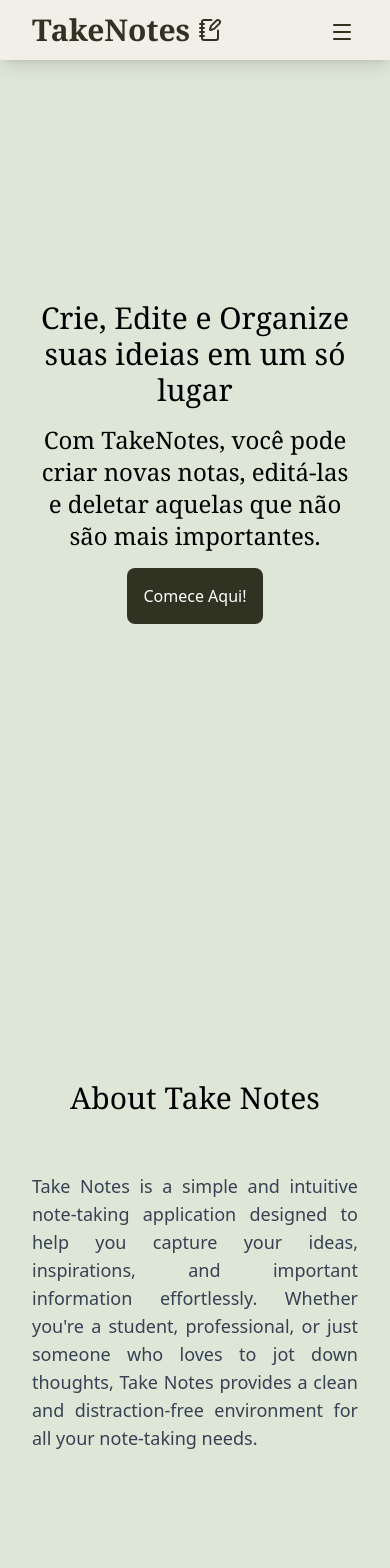
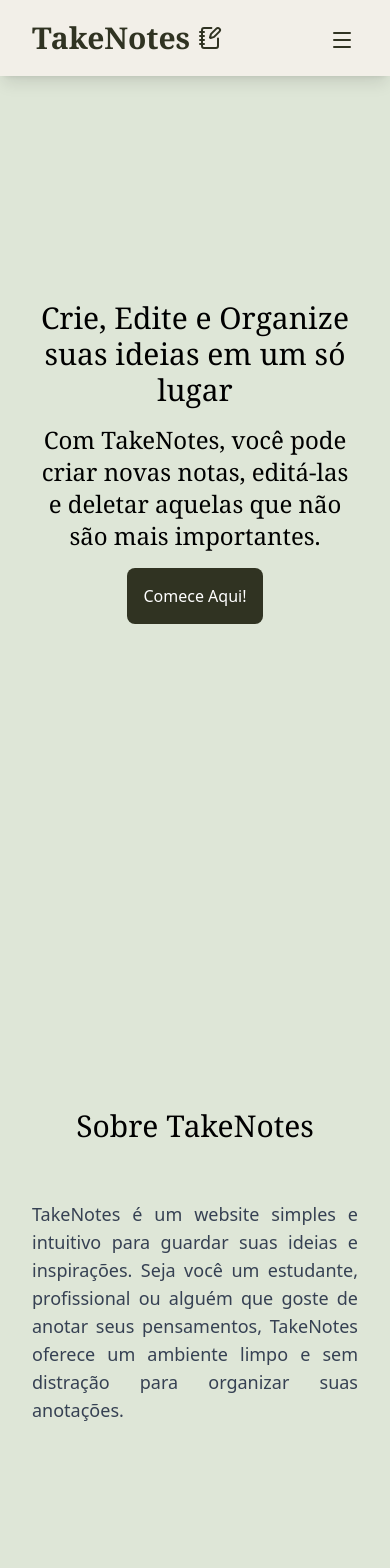
Before and after one commit to martinaNasc04/take-notes, a Next.js app: page / in a window 390 px wide. Shown: the top 1568 px of the page. Built offline with nearby package versions, Linux system fonts and the light colour scheme.

Commit message:
style: modify texts from about page, sign-in page, navbar and mobile menu; change behavior of the stroll to smooth in global.css

```diff
--- a/app/globals.css
+++ b/app/globals.css
@@ -27,3 +27,7 @@
     --teal-muted: #537C6E;
     --soft-indigo: #6C6F93;
 }
+
+html{
+    scroll-behavior: smooth;
+}
--- a/app/sign-in/page.tsx
+++ b/app/sign-in/page.tsx
@@ -12,10 +12,10 @@ const SignInPage = () => {
 
 
                         <SignUpButton mode="modal"  >
-                            <button className='cursor-pointer p-4 rounded-lg bg-(--moss-900) hover:bg-(--moss-800) transition-colors text-white'>Sign Up</button>
+                            <button className='cursor-pointer p-4 rounded-lg bg-(--moss-900) hover:bg-(--moss-800) transition-colors text-white'>Cadastrar</button>
                         </SignUpButton>
                         <SignInButton mode="modal" >
-                            <button className='cursor-pointer p-4 rounded-lg bg-(--moss-900) hover:bg-(--moss-800) transition-colors text-white'>Sign In</button>
+                            <button className='cursor-pointer p-4 rounded-lg bg-(--moss-900) hover:bg-(--moss-800) transition-colors text-white'>Entrar</button>
                         </SignInButton>
 
                     </div>
--- a/components/MobileMenu.tsx
+++ b/components/MobileMenu.tsx
@@ -6,7 +6,7 @@ const MobileMenu = ({ menuOpen, setMenuOpen }: { menuOpen: boolean, setMenuOpen:
             transition-all duration-300 ease-in-out
             ${menuOpen ? "h-screen opacity-100 pointer-events-auto" : "h-0 opacity-0 pointer-events-none"}
             `}>
-            <button className="absolute top-6 top-r-6 text-3xl focus:outline-none cursor-pointer"
+            <button className="absolute text-3xl cursor-pointer top-6 top-r-6 focus:outline-none"
                 aria-label="Close menu"
                 onClick={() => setMenuOpen(false)}>
                 &times;
@@ -17,17 +17,17 @@ const MobileMenu = ({ menuOpen, setMenuOpen }: { menuOpen: boolean, setMenuOpen:
                     ${menuOpen ?
                     "opacity-100 translate-y-0"
                     : "opacity-0 translate-y-5"
-                }`}>About</a>
+                }`}>Sobre</a>
             <a href="#features" onClick={() => setMenuOpen(false)} className={`text-2xl font-semibold text-white my-4 transform transition-transform duration-300
                     ${menuOpen ?
                     "opacity-100 translate-y-0"
                     : "opacity-0 translate-y-5"
-                }`}>Features</a>
+                }`}>Funcionalidades</a>
             <a href="#contact" onClick={() => setMenuOpen(false)} className={`text-2xl font-semibold text-white my-4 transform transition-transform duration-300
                     ${menuOpen ?
                     "opacity-100 translate-y-0"
                     : "opacity-0 translate-y-5"
-                }`}>Contact</a>
+                }`}>Contato</a>
 
         </div>
     )
--- a/components/Navbar.tsx
+++ b/components/Navbar.tsx
@@ -10,10 +10,10 @@ const Navbar = ({ menuOpen, setMenuOpen }: { menuOpen: boolean, setMenuOpen: Rea
 
     return (
 
-        <nav className='flex items-center  justify-between font-bold text-(--moss-900) bg-(--parchment-100) py-3 md:py-2 px-8
+        <nav className='flex items-center justify-between font-bold text-(--moss-900) bg-(--parchment-100) py-3 md:py-2 px-8
         fixed top-0 z-40 w-full
         backdrop-blur-lg  border-white/10 shadow-lg'>
-            <div className='flex items-center gap-2'>
+            <div className='flex items-center gap-2 py-2'>
                 <a href="#hero" className="font-serif text-3xl ">TakeNotes</a>
                 <NotebookPen />
             </div>
--- a/components/sections/About.tsx
+++ b/components/sections/About.tsx
@@ -2,14 +2,13 @@ import React from 'react'
 
 const AboutSection = () => {
     return (
-        <section id='about' className="min-h-screen flex items-center justify-center relative mx-8">
-            <div className="flex gap-10 items-center  justify-center flex-col md:mt-20">
-                <h2 className='text-3xl md:text-6xl font-serif'>About Take Notes</h2>
-                <p className='max-w-xl text-lg mt-4 text-justify text-gray-700'>
-                    Take Notes is a simple and intuitive note-taking application designed to help you capture your ideas,
-                    inspirations, and important information effortlessly. Whether you&apos;re a student,
-                    professional, or just someone who loves to jot down thoughts,
-                    Take Notes provides a clean and distraction-free environment for all your note-taking needs.
+        <section id='about' className="relative flex items-center justify-center min-h-screen mx-8">
+            <div className="flex flex-col items-center justify-center gap-10 md:mt-20">
+                <h2 className='font-serif text-3xl md:text-6xl'>Sobre TakeNotes</h2>
+                <p className='max-w-xl mt-4 text-lg text-justify text-gray-700'>
+                    TakeNotes é um website simples e intuitivo para guardar suas ideias e inspirações.
+                    Seja você um estudante, profissional ou alguém que goste de anotar seus pensamentos,
+                    TakeNotes oferece um ambiente limpo e sem distração para organizar suas anotações.
                 </p>
             </div>
         </section>
```
